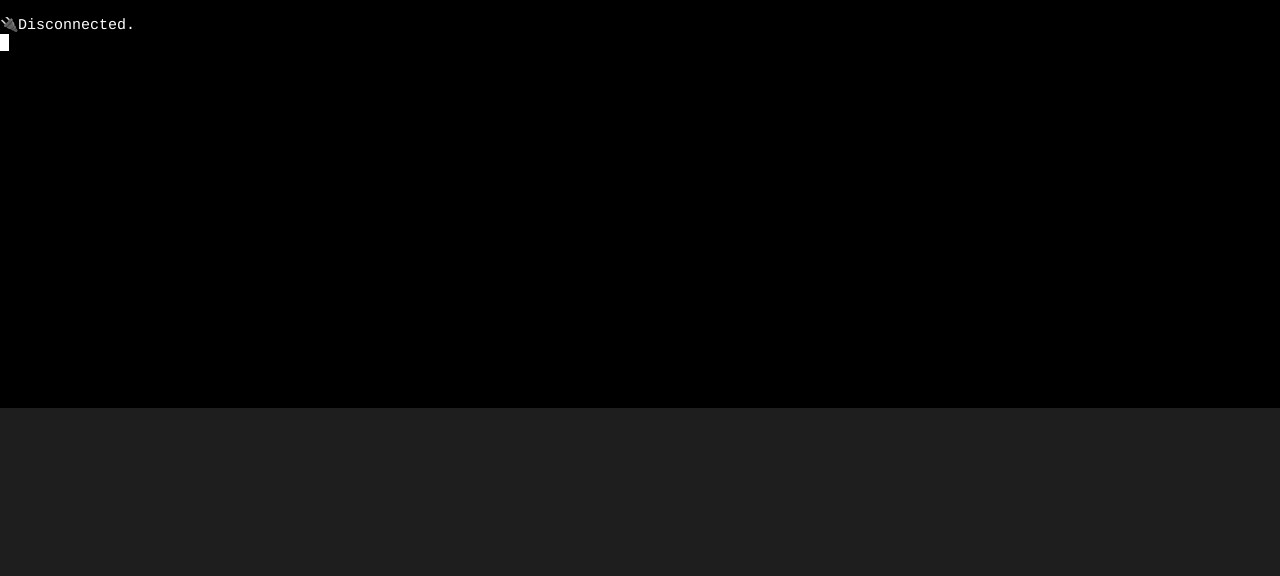
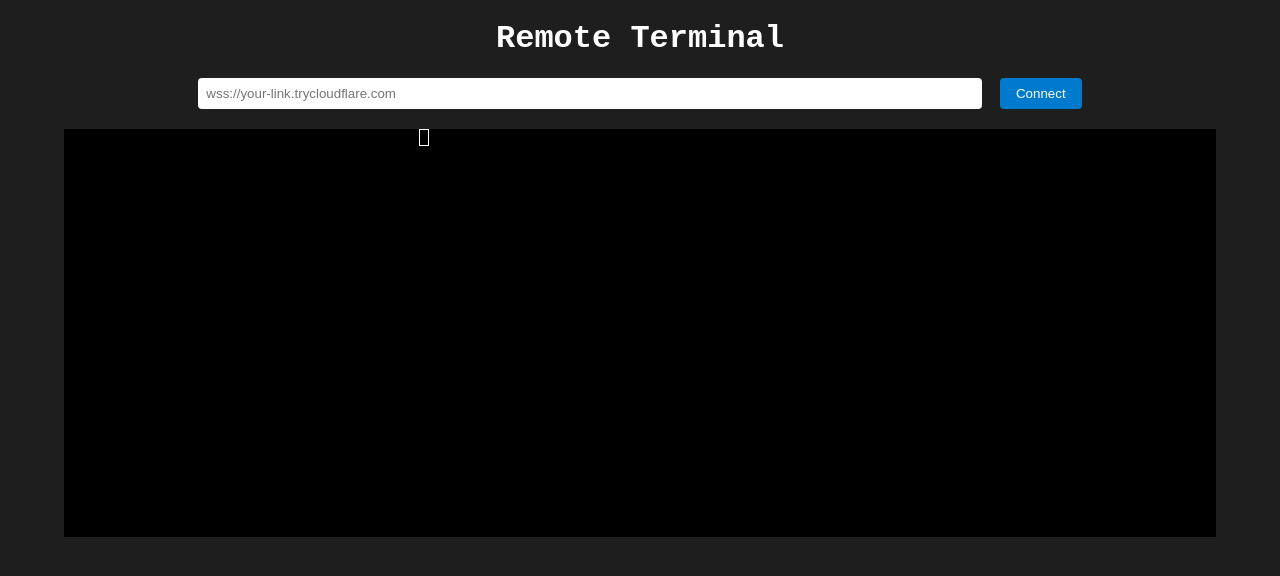
Before and after one commit to jobsanbiju/remote-shell, a plain HTML site: page index.html in a window 1280 px wide. Drawn offline with nearby package versions, Linux system fonts and the light colour scheme.

Commit message:
Reverted to random wss link version

```diff
--- a/index.html
+++ b/index.html
@@ -1,50 +1,75 @@
 <!DOCTYPE html>
-<html lang="en">
+<html>
 <head>
   <meta charset="UTF-8">
   <title>Remote Terminal</title>
-  <link rel="stylesheet" href="https://cdn.jsdelivr.net/npm/xterm/css/xterm.css">
+  <script src="https://unpkg.com/xterm/lib/xterm.js"></script>
+  <link rel="stylesheet" href="https://unpkg.com/xterm/css/xterm.css" />
   <style>
     body {
+      background-color: #1e1e1e;
+      color: white;
+      font-family: 'Fira Code', monospace;
+      text-align: center;
       margin: 0;
-      background: #1e1e1e;
+      padding: 0;
+    }
+
+    h1 {
+      margin-top: 20px;
+    }
+
+    #terminal {
+      width: 90%;
+      height: 500px;
+      margin: 20px auto;
+    }
+
+    input[type="text"] {
+      width: 60%;
+      padding: 8px;
+      border: none;
+      border-radius: 4px;
+    }
+
+    button {
+      padding: 8px 16px;
+      margin-left: 8px;
+      border: none;
+      border-radius: 4px;
+      background-color: #007acc;
       color: white;
-      font-family: monospace;
+      cursor: pointer;
     }
-    #terminal {
-      width: 100vw;
-      height: 100vh;
+
+    button:hover {
+      background-color: #005a9e;
     }
   </style>
 </head>
 <body>
+  <h1>Remote Terminal</h1>
+  <input type="text" id="wss" placeholder="wss://your-link.trycloudflare.com" />
+  <button onclick="connect()">Connect</button>
   <div id="terminal"></div>
-  <script src="https://cdn.jsdelivr.net/npm/xterm/lib/xterm.js"></script>
+
   <script>
-    const term = new Terminal({ cursorBlink: true });
-    term.open(document.getElementById("terminal"));
-    term.focus();
+    const term = new Terminal();
+    term.open(document.getElementById('terminal'));
+    let socket;
 
-    // Replace with your Zero Trust WSS URL
-    const socket = new WebSocket("wss://remote-shell.jsan3d.cloudflareaccess.com");
+    function connect() {
+      const url = document.getElementById('wss').value;
+      socket = new WebSocket(url);
 
-    socket.onopen = () => {
-      term.focus();
-    };
+      socket.onopen = () => {
+        term.write('\x1b[32m✔️ Connected to shell\x1b[0m\r\n');
+        term.onData(data => socket.send(data));
+      };
 
-    socket.onmessage = (event) => {
-      term.write(event.data);
-    };
-
-    term.onData((data) => {
-      if (socket.readyState === WebSocket.OPEN) {
-        socket.send(data);
-      }
-    });
-
-    socket.onclose = () => {
-      term.writeln("\r\n🔌 Disconnected.");
-    };
+      socket.onmessage = event => term.write(event.data);
+      socket.onclose = () => term.write('\r\n\x1b[31m❌ Connection closed\x1b[0m\r\n');
+    }
   </script>
 </body>
 </html>
```
Also changed, not shown: server.js (added, +41 -0 lines), server/package.json (added, +13 -0 lines), server/server.js (added, +22 -0 lines), README.md (added), 2 other files.
